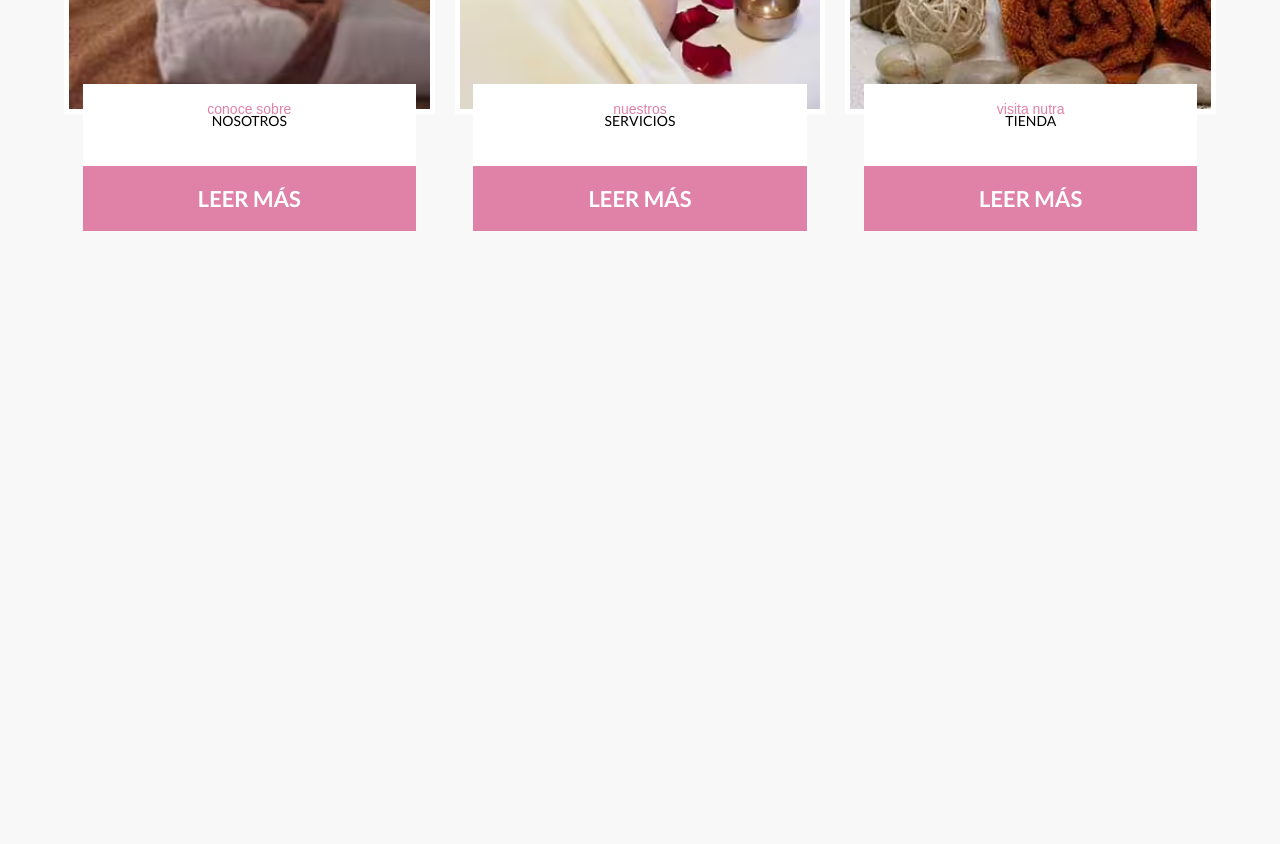
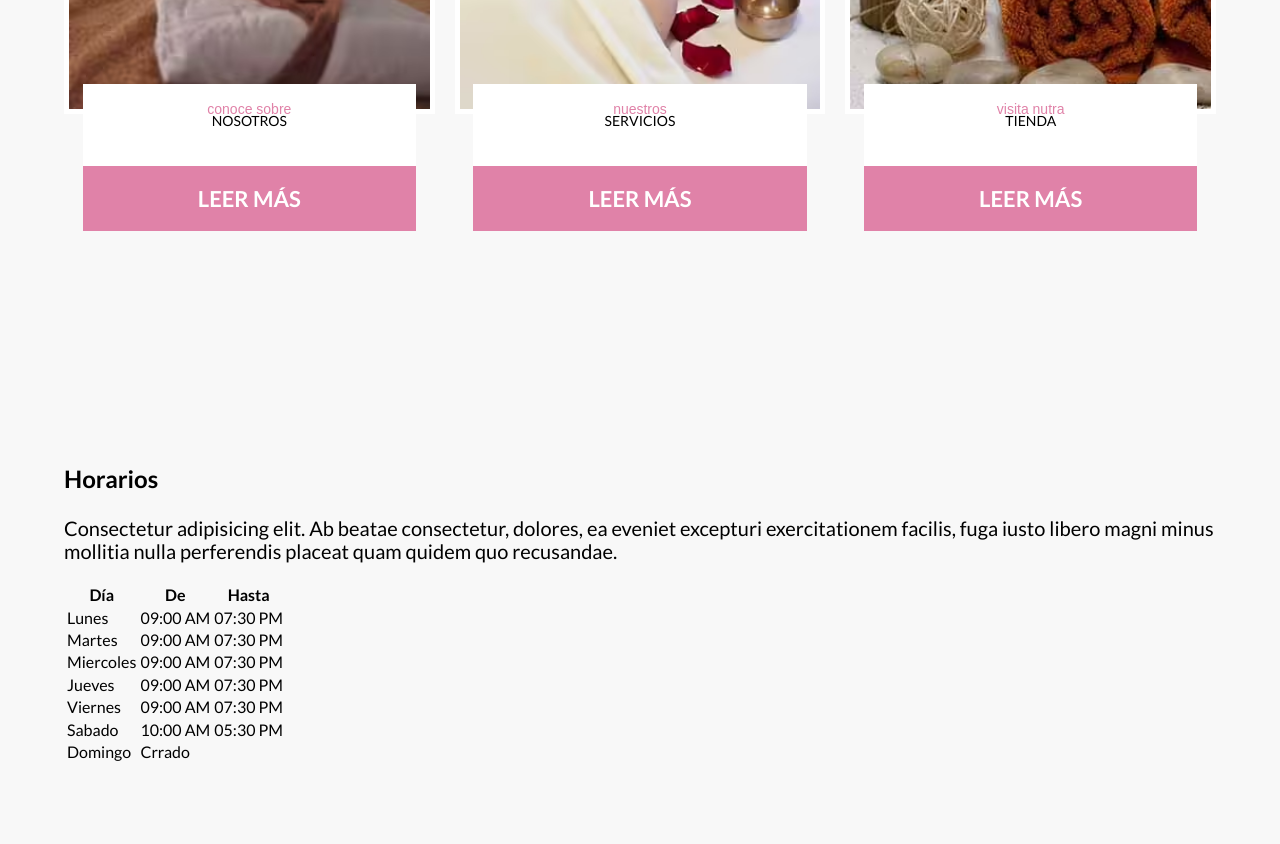
Before and after one commit to dolivare5/carlolina-spa, a website: page index.html in a window 1280 px wide. Shown: the part 1894-2738 px from the top of the page. Before the commit the page ends 2255 px from the top, so only its background shows below. Drawn offline with Linux system fonts and the light colour scheme; a web font is replaced by a local one.

Commit message:
Commit Nro. 16. Agregué el código HTML para la sección de horarios de atención. Utilizo tablas para agrupar el contenido y más adelante darle estilos.

```diff
--- a/index.html
+++ b/index.html
@@ -98,5 +98,64 @@
             </div> <!-- .cards__grid .contenedor -->
         </section> <!-- .cards -->
 
+        <section class="horario">
+            <div class="horario__grid contenedor">
+                <div class="horario__contenido">
+                    <h3 class="horario__heading">Horarios</h3>
+                    <p class="horario__texto">
+                        Consectetur adipisicing elit. Ab beatae consectetur, dolores, ea eveniet excepturi
+                        exercitationem facilis, fuga iusto libero magni minus mollitia nulla perferendis
+                        placeat quam quidem quo recusandae.
+                    </p> <!-- .horario__texto -->
+
+                    <table class="tabla">
+                        <thead class="tabla__head">
+                            <tr>
+                                <th class="tabla__th">Día</th>
+                                <th class="tabla__th">De</th>
+                                <th class="tabla__th">Hasta</th>
+                            </tr>
+                        </thead> <!-- .tabla__head -->
+                        <tbody class="tabla__tbody">
+                            <tr class="tabla__tr">
+                                <td class="tabla__td">Lunes</td>
+                                <td class="tabla__td">09:00 AM</td>
+                                <td class="tabla__td">07:30 PM</td>
+                            </tr> <!-- .tabla__tr -->
+                            <tr class="tabla__tr">
+                                <td class="tabla__td">Martes</td>
+                                <td class="tabla__td">09:00 AM</td>
+                                <td class="tabla__td">07:30 PM</td>
+                            </tr> <!-- .tabla__tr -->
+                            <tr class="tabla__tr">
+                                <td class="tabla__td">Miercoles</td>
+                                <td class="tabla__td">09:00 AM</td>
+                                <td class="tabla__td">07:30 PM</td>
+                            </tr> <!-- .tabla__tr -->
+                            <tr class="tabla__tr">
+                                <td class="tabla__td">Jueves</td>
+                                <td class="tabla__td">09:00 AM</td>
+                                <td class="tabla__td">07:30 PM</td>
+                            </tr> <!-- .tabla__tr -->
+                            <tr class="tabla__tr">
+                                <td class="tabla__td">Viernes</td>
+                                <td class="tabla__td">09:00 AM</td>
+                                <td class="tabla__td">07:30 PM</td>
+                            </tr> <!-- .tabla__tr -->
+                            <tr class="tabla__tr">
+                                <td class="tabla__td">Sabado</td>
+                                <td class="tabla__td">10:00 AM</td>
+                                <td class="tabla__td">05:30 PM</td>
+                            </tr> <!-- .tabla__tr -->
+                            <tr class="tabla__tr">
+                                <td class="tabla__td">Domingo</td>
+                                <td class="tabla__td" colspan="2">Crrado</td>
+                            </tr> <!-- .tabla__tr -->
+                        </tbody> <!-- .tabla__tbody -->
+                    </table> <!-- .tabla -->
+                </div> <!-- .horario__contenido -->
+            </div> <!-- .horario__grid .contenedor -->
+        </section> <!-- .horario -->
+
     </body>
 </html>
```
